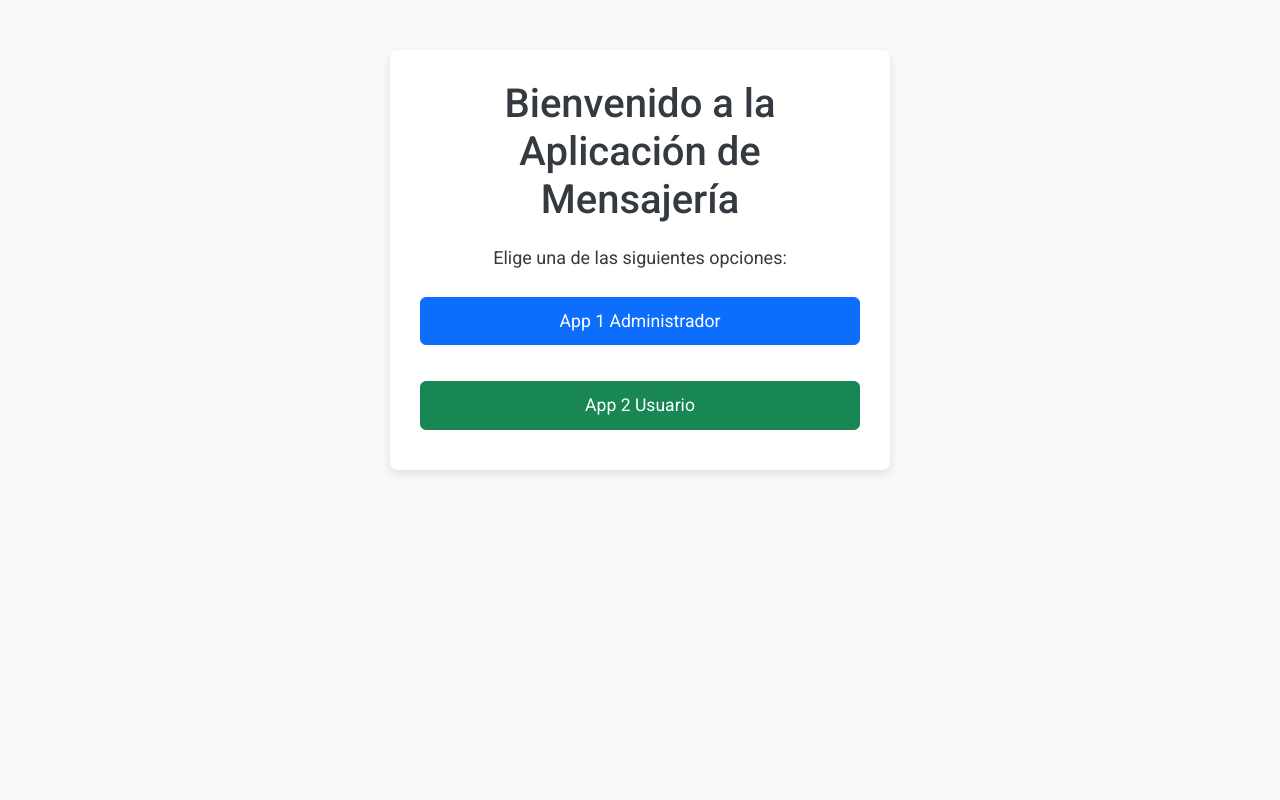
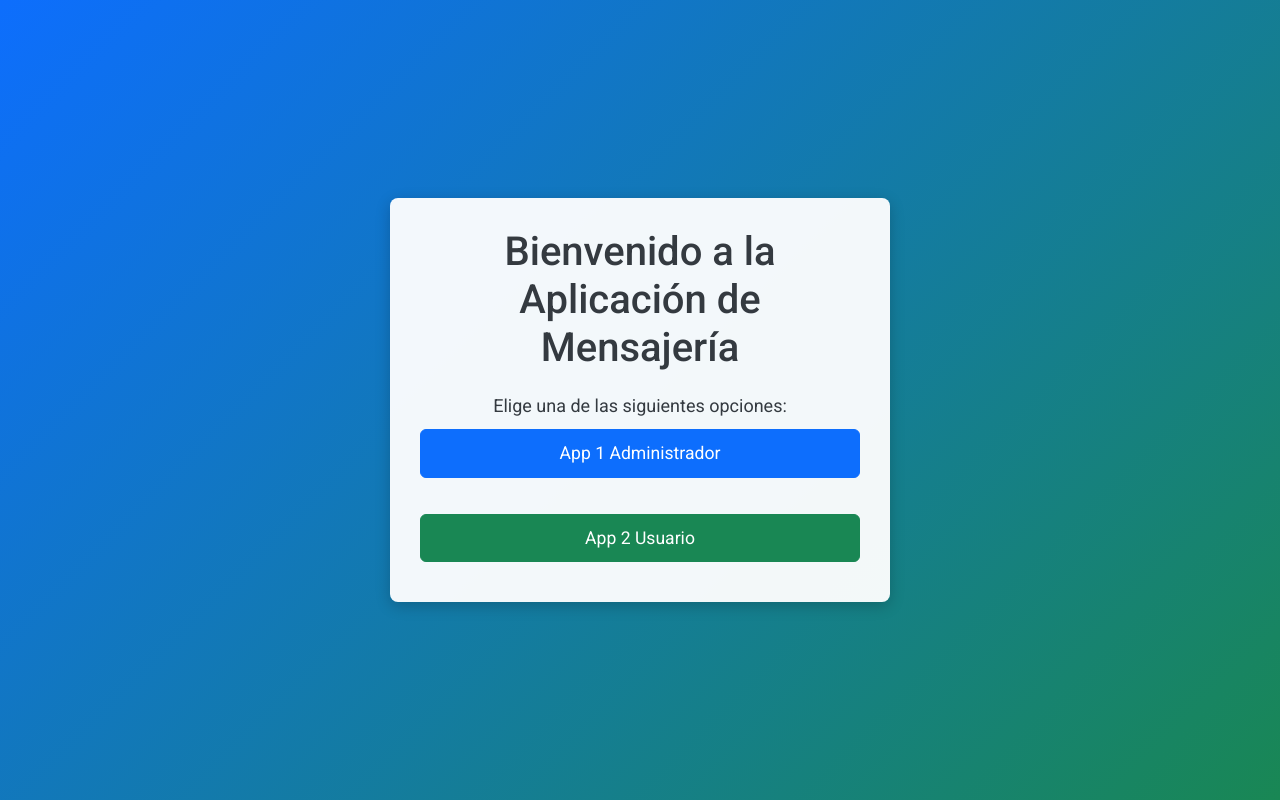
Before and after one commit to Aldo299/Mensajeria, a Flask app: page / in a window 1280 px wide. Run offline with Flask 2, Linux system fonts and the light colour scheme.

Commit message:
Cambio del fondo de home.html a un degradado azul-verde

```diff
--- a/templates/home.html
+++ b/templates/home.html
@@ -10,46 +10,68 @@
   <link href="https://fonts.googleapis.com/css2?family=Roboto:wght@400;500&display=swap" rel="stylesheet">
   <!-- Estilos personalizados -->
   <style>
+    /* Estilos para el cuerpo de la página */
     body {
-      background-color: #f8f9fa;
+      background: linear-gradient(135deg, #0d6efd, #198754); /* Degradado azul-verde */
       font-family: 'Roboto', sans-serif;
-      color: #343a40;
-      padding-top: 50px;
+      color: #ffffff; /* Texto en blanco para contraste */
+      margin: 0; /* Elimina el margen predeterminado del body */
+      padding: 0; /* Elimina el padding predeterminado del body */
+      min-height: 100vh; /* Asegura que el body ocupe toda la altura de la pantalla */
+      display: flex;
+      align-items: center; /* Centra el contenido verticalmente */
+      justify-content: center; /* Centra el contenido horizontalmente */
     }
+
+    /* Estilos para el contenedor principal */
     .container-custom {
       max-width: 500px;
-      background-color: #ffffff;
+      background-color: rgba(255, 255, 255, 0.95); /* Fondo menos transparente */
       padding: 30px;
       border-radius: 8px;
-      box-shadow: 0 4px 10px rgba(0, 0, 0, 0.1);
+      box-shadow: 0 4px 15px rgba(0, 0, 0, 0.2); /* Sombra más suave */
+      border: none; /* Asegura que no haya bordes */
     }
+
+    /* Estilos para el título y el párrafo */
     h1 {
       font-weight: 500;
       margin-bottom: 20px;
+      color: #343a40; /* Texto oscuro para contraste */
     }
+
     p {
       font-size: 1.125rem;
+      color: #343a40; /* Texto oscuro para contraste */
+      margin-bottom: 0; /* Elimina el margen inferior del párrafo */
     }
+
+    /* Estilos para los botones */
     .btn-custom {
       font-size: 1.1rem;
       padding: 10px 20px;
       transition: transform 0.3s;
       margin: 10px 0;
     }
+
     .btn-custom:hover {
-      transform: scale(1.05);
+      transform: scale(1.05); /* Efecto de escala al pasar el mouse */
     }
   </style>
 </head>
 <body>
+  <!-- Contenedor principal -->
   <div class="container container-custom text-center">
     <h1>Bienvenido a la Aplicación de Mensajería</h1>
     <p>Elige una de las siguientes opciones:</p>
     <div class="d-grid gap-3">
+      <!-- Botón para App 1 (Administrador) -->
       <a href="{{ url_for('app1') }}" class="btn btn-primary btn-custom">App 1 Administrador</a>
+      <!-- Botón para App 2 (Usuario) -->
       <a href="{{ url_for('app2') }}" class="btn btn-success btn-custom">App 2 Usuario</a>
     </div>
   </div>
+
   <!-- Bootstrap Bundle JS (opcional si se usan componentes interactivos) -->
   <script src="https://cdn.jsdelivr.net/npm/bootstrap@5.3.0/dist/js/bootstrap.bundle.min.js"></script>
 </body>
```
